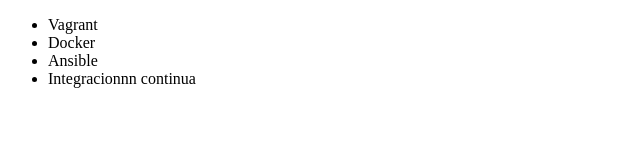
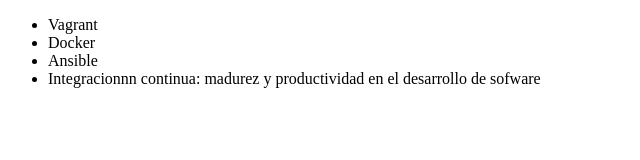
Before and after one commit to Franciscoleiva2/alura-git, a plain HTML site: page index.html in a window 1280 px wide. Shown: the whole page, without its empty margins (0-640 px from the left). Drawn offline with Linux system fonts and the light colour scheme.

Commit message:
renombrado el curso de integracion continua

```diff
--- a/index.html
+++ b/index.html
@@ -9,7 +9,7 @@
          <li> Vagrant </li>
          <li> Docker </li>
          <li> Ansible </li>
-         <li> Integracionnn continua </li>
+         <li> Integracionnn continua: madurez y productividad en el desarrollo de sofware </li>
      </ul>
 </body>
 </html>
```
